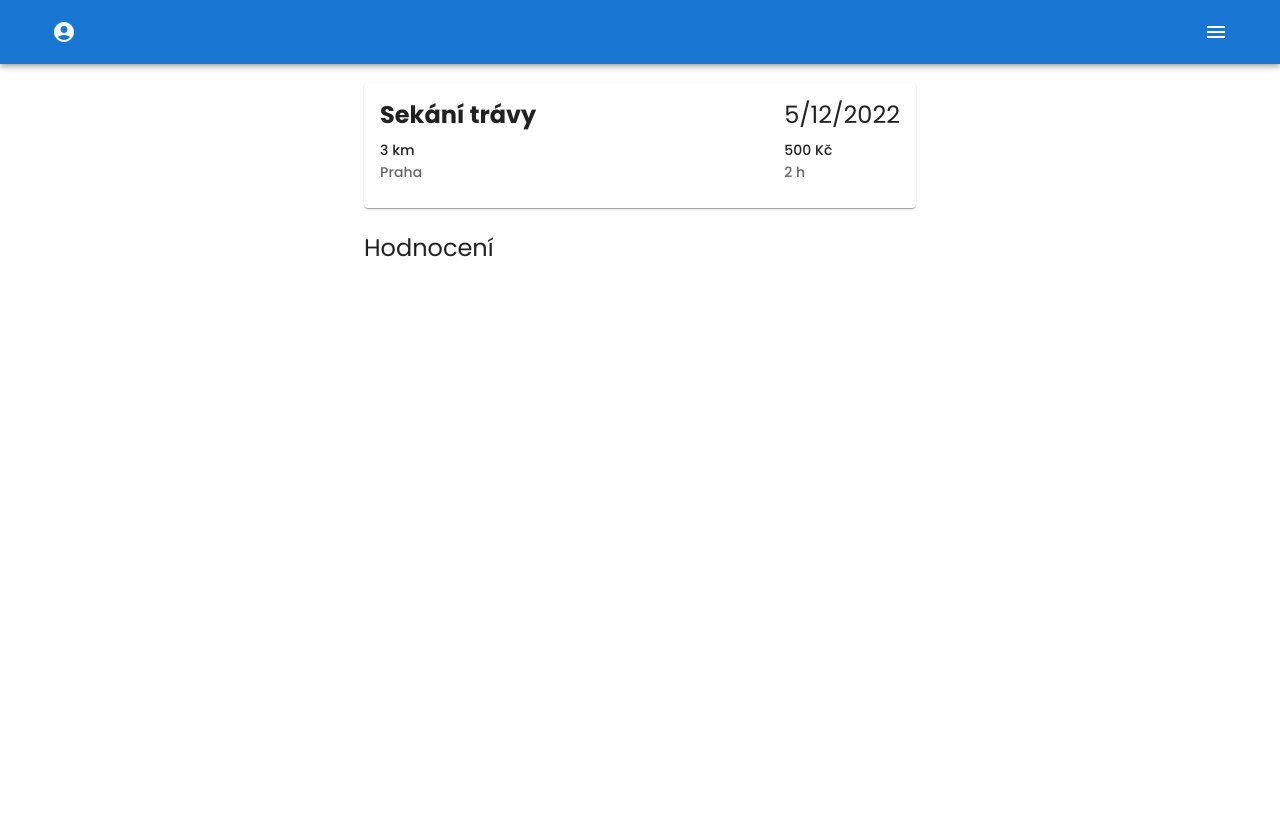
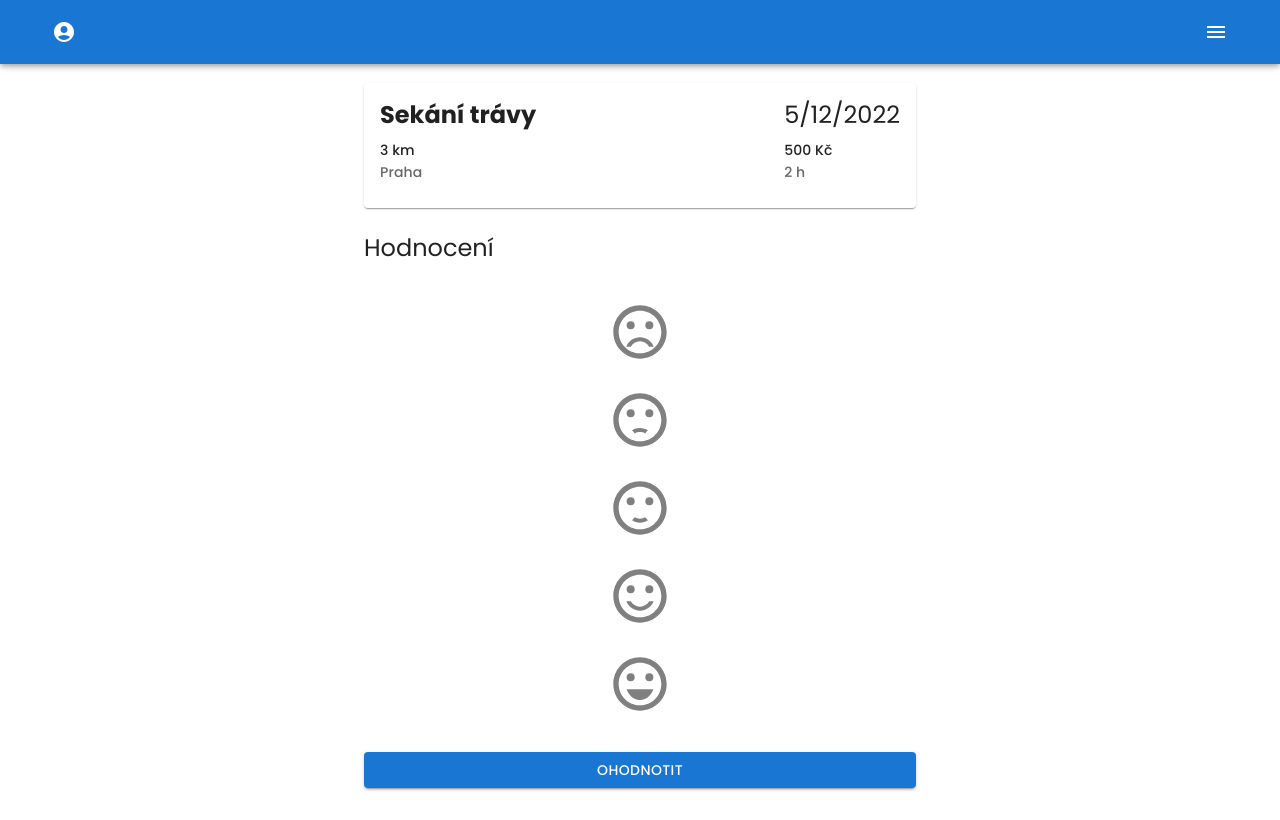
Before and after one commit to Alddar/rychly-prachy, a Next.js app: page /offer/1/rating in a window 1280 px wide. Built offline with nearby package versions, Linux system fonts and the light colour scheme.

Commit message:
Rating design

```diff
--- a/pages/offer/[id]/rating/index.tsx
+++ b/pages/offer/[id]/rating/index.tsx
@@ -1,12 +1,54 @@
 import Typography from "@mui/material/Typography";
 import Container from "@mui/material/Container";
 import Stack from "@mui/material/Stack";
-import {useContext} from "react";
+import {useContext, useState} from "react";
 import WorkCard from "../../../../components/complex/WorkCard";
-import {LatLngExpression} from "leaflet";
 import {getOffer, getProvider} from "../../../../fixtures/app";
 import {StateContext} from "../../../_app";
 import {useRouter} from "next/router";
+import Box from "@mui/material/Box";
+import SentimentVeryDissatisfiedIcon from '@mui/icons-material/SentimentVeryDissatisfied';
+import SentimentDissatisfiedIcon from '@mui/icons-material/SentimentDissatisfied';
+import SentimentSatisfiedIcon from '@mui/icons-material/SentimentSatisfied';
+import SentimentSatisfiedAltIcon from '@mui/icons-material/SentimentSatisfiedAltOutlined';
+import SentimentVerySatisfiedIcon from '@mui/icons-material/SentimentVerySatisfied';
+import Button from "@mui/material/Button";
+import IconButton from "@mui/material/IconButton";
+import SvgIcon from "@mui/material/SvgIcon/SvgIcon";
+
+const customIcons: {
+  [index: string]: {
+    icon: typeof SvgIcon;
+    color: 'error' | 'warning' | 'success';
+    label: string;
+  };
+} = {
+  1: {
+    icon: SentimentVeryDissatisfiedIcon,
+    color: "error",
+    label: 'Naprosto špatné',
+  },
+  2: {
+    icon: SentimentDissatisfiedIcon,
+    color: "error",
+    label: 'Zásadní problémy',
+  },
+  3: {
+    icon: SentimentSatisfiedIcon,
+    color: "warning",
+    label: 'Šlo to',
+  },
+  4: {
+    icon: SentimentSatisfiedAltIcon,
+    color: "success",
+    label:'Drobné problémy',
+  },
+  5: {
+    icon: SentimentVerySatisfiedIcon,
+    color: "success",
+    label: 'Vše v pořádku',
+  },
+};
 
 export default function OfferRating() {
     const { state, setOffer } = useContext(StateContext)
@@ -15,14 +57,63 @@ export default function OfferRating() {
     const offer = getOffer(state.offerList, Number(`${id}`));
     const provider = getProvider(state.providerList, offer.ownerId)
 
-    const position: LatLngExpression = offer.position;
+    const [value, setValue] = useState<number | null>(null);
+    const [hover, setHover] = useState(-1);
+    const selectedIndex = hover !== -1 ? hover : value
 
     return (
         <Container maxWidth="sm" sx={{ paddingBottom: "2rem" }}>
         <Stack spacing={3}>
             <WorkCard offer={offer}></WorkCard>
             <Typography variant="h5">Hodnocení</Typography>
-
+            <Box
+              sx={{
+                display: 'flex',
+                flexDirection: "column",
+                alignItems: 'center'
+              }}
+            >
+                <Box
+                  sx={{
+                    display: 'flex',
+                    flexDirection: "column",
+                    alignItems: 'center'
+                  }}
+                >
+                  {Object.keys(customIcons).map(it => {
+                    const index = Number(it)
+                    const customIcon = customIcons[it]
+                    const Icon = customIcon.icon
+                    return (
+                      <IconButton
+                        key={it}
+                        size="large"
+                        onClick={() => {
+                            setValue(index);
+                        }}
+                        onMouseEnter={() => {
+                            setHover(index)
+                        }}
+                        onMouseLeave={() => {
+                          setHover(-1)
+                        }}
+                      >
+                        <Icon
+                          color={customIcon.color}
+                          sx={{
+                            fontSize: "4rem",
+                            color: index !== selectedIndex ? "gray" : ""
+                          }}
+                        />
+                      </IconButton>
+                    )
+                  })}
+                </Box>
+                {selectedIndex !== null && (
+                  <Box sx={{ mt: 2, fontWeight: "bold" }}>{customIcons[selectedIndex].label}</Box>
+                )}
+            </Box>
+            <Button variant="contained">Ohodnotit</Button>
         </Stack>
         </Container>
     );
```
